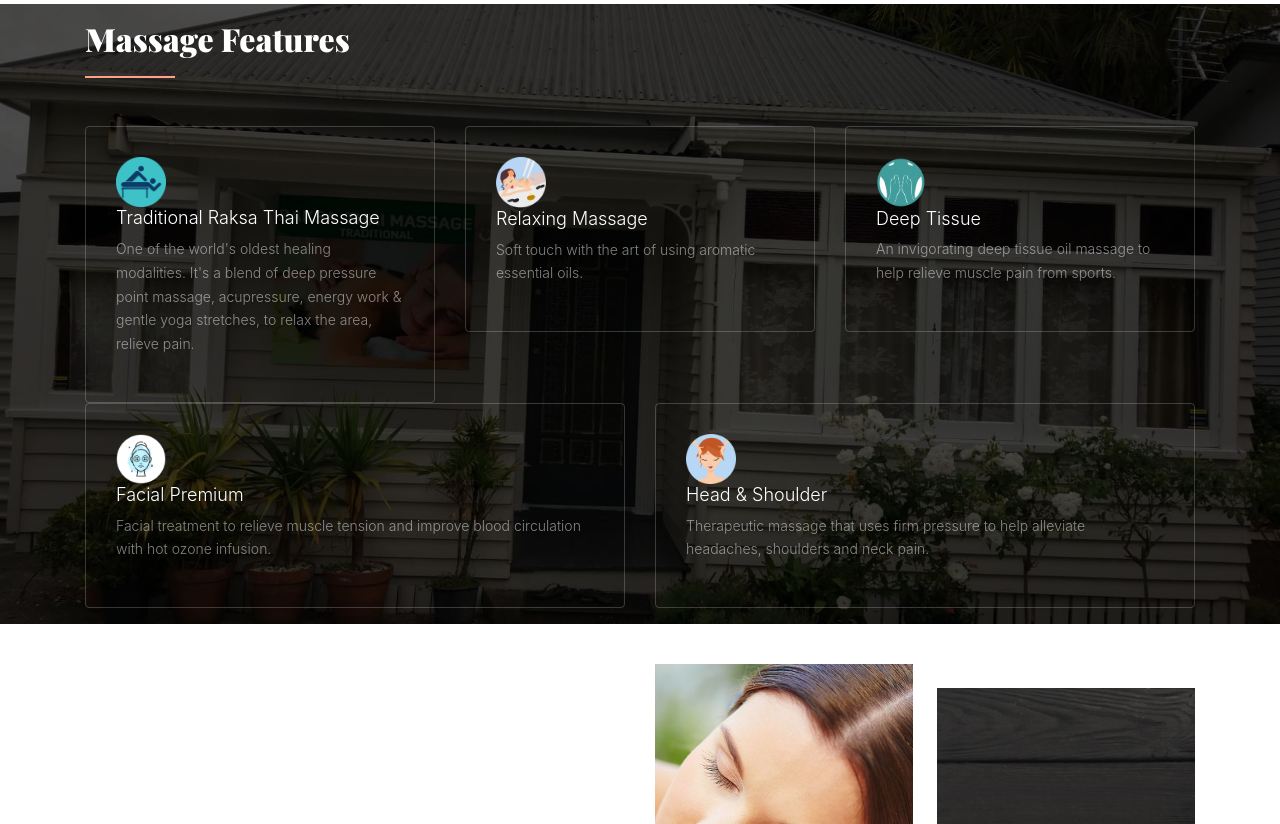
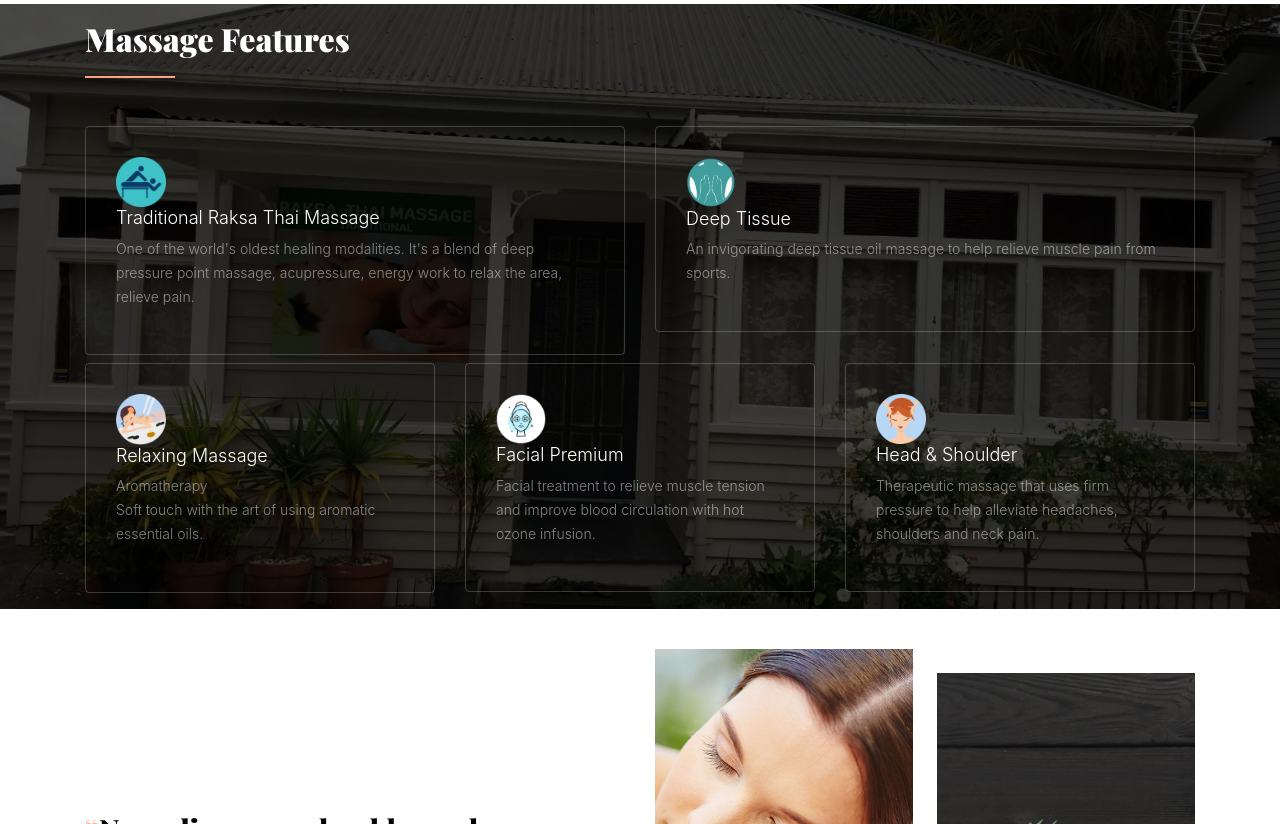
Before and after one commit to davisliu11/site-raksa-massage, a plain HTML site: page index.html in a window 1280 px wide. Shown: the part 880-1704 px from the top of the page. Drawn offline with nearby package versions, Linux system fonts and the light colour scheme; files whose address does not match are found by name; a web font is replaced by a local one.

Commit message:
adjustment

```diff
--- a/index.html
+++ b/index.html
@@ -142,29 +142,18 @@
           </div>
         </div>
         <div class="row">
-          <div class="col-md-6 mb-4 mb-lg-0 col-lg-4">
+          <div class="col-md-6 mb-4 mb-lg-0 col-lg-6">
             <div class="block_75651">
               <div class="wrap-icon">
                 <img style="width: 50px;" src="images/icon/1.png"></img>
               </div>
               <div class="text">
                 <h3>Traditional Raksa Thai Massage </h3>
-                <p>One of the world's oldest healing modalities. It's a blend of deep pressure point massage, acupressure, energy work & gentle yoga stretches, to relax the area, relieve pain.</p>
+                <p>One of the world's oldest healing modalities. It's a blend of deep pressure point massage, acupressure, energy work to relax the area, relieve pain.</p>
               </div>
             </div>
           </div>
-          <div class="col-md-6 mb-4 mb-lg-0 col-lg-4">
-            <div class="block_75651">
-              <div class="wrap-icon">
-                <img style="width: 50px;" src="images/icon/2.png"></img>
-              </div>
-              <div class="text">
-                <h3>Relaxing Massage</h3>
-                <p>Soft touch with the art of using aromatic essential oils.</p>
-              </div>
-            </div>
-          </div>
-          <div class="col-md-6 mb-4 mb-lg-0 col-lg-4">
+          <div class="col-md-6 mb-4 mb-lg-0 col-lg-6">
             <div class="block_75651">
               <div class="wrap-icon">
                 <img style="width: 50px;" src="images/icon/3.png"></img>
@@ -176,8 +165,19 @@
             </div>
           </div>
         </div>
-        <div class="row">
-          <div class="col-md-6 mb-4 mb-lg-0 col-lg-6">
+        <div class="row mt-2">
+          <div class="col-md-4 mb-4 mb-lg-0 col-lg-4">
+            <div class="block_75651">
+              <div class="wrap-icon">
+                <img style="width: 50px;" src="images/icon/2.png"></img>
+              </div>
+              <div class="text">
+                <h3>Relaxing Massage</h3>
+                <p>Aromatherapy<br/> Soft touch with the art of using aromatic essential oils.</p>
+              </div>
+            </div>
+          </div>
+          <div class="col-md-4 mb-4 mb-lg-0 col-lg-4">
             <div class="block_75651">
               <div class="wrap-icon">
                 <img style="width: 50px;" src="images/icon/4.png"></img>
@@ -188,7 +188,7 @@
               </div>
             </div>
           </div>
-          <div class="col-md-6 mb-4 mb-lg-0 col-lg-6">
+          <div class="col-md-4 mb-4 mb-lg-0 col-lg-4">
             <div class="block_75651">
               <div class="wrap-icon">
                 <img style="width: 50px;" src="images/icon/5.png"></img>
```
